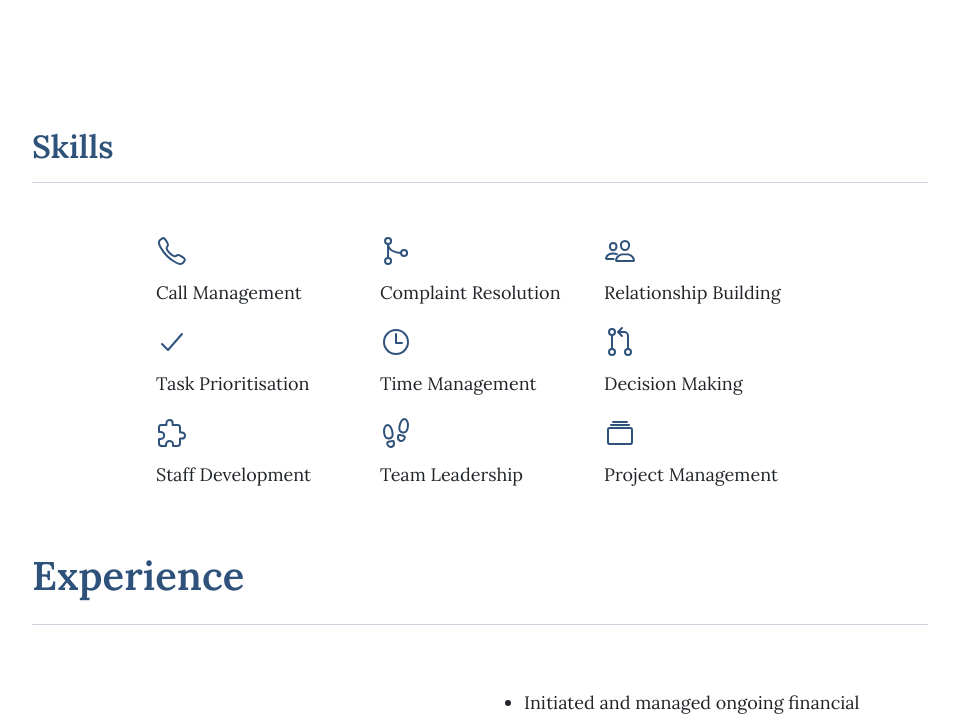
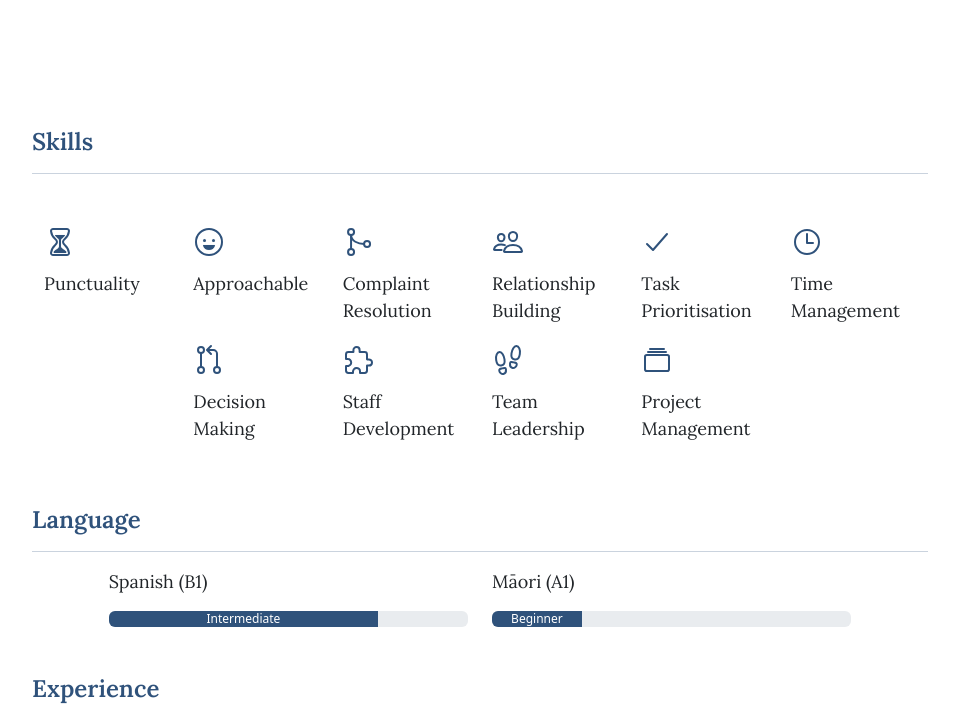
Before and after one commit to imjasonmurray/imjasonmurray.github.io, a plain HTML site: page index.html in a window 1280 px wide. Shown: the part 720-1436 px from the top of the page, without its empty margins (160-1119 px from the left). Drawn offline with nearby package versions, Linux system fonts and the light colour scheme.

Commit message:
Add files via upload

```diff
--- a/css/style.css
+++ b/css/style.css
@@ -102,3 +102,19 @@ body {
 .footer-img {
     width: 250px;
 }
+
+.skill-box{
+    border-radius: 15px;
+    transition-duration: 0.5s;
+    user-select: none;
+}
+.skill-box:hover{
+    border-radius: 15px;
+    background-color: #eaeef2;
+    transition-duration: 0.5s;
+    color: #2f527b;
+}
+
+.custom-progress-bar{
+    background-color: #2f527b;
+}
--- a/index.html
+++ b/index.html
@@ -41,7 +41,7 @@
                     </div>
                 </div>
                 <div class="col-lg-6 align-self-center mb-5">
-                    <h4 class="tittle-about">Jason Murray</h4>
+                    <h1 class="tittle-about fs-1 fw-bold">Jason Murray</h1>
                     <p>
                         I am a reliable candidate ready to take on challenges
                         using problem-solving and task-prioritisation skills to
@@ -55,67 +55,76 @@
         </section>
 
         <div>
-            <h2 class="fw-bold">Skills</h2>
+            <h2 class="fw-bold fs-4">Skills</h2>
             <hr />
         </div>
 
         <div class="container my-5">
             <div class="row justify-content-center">
-                <div class="skill-box col-lg-3 col-sm-4">
+                <div class="skill-box col-lg-2 col-md-6 col-sm-4">
                     <div class="skill-icon align-self-center">
-                        <ion-icon name="call-outline"></ion-icon>
+                        <ion-icon name="hourglass-outline"></ion-icon>
                     </div>
-                    <p class="w-100">Call Management</p>
+                    <p class="w-100">Punctuality</p>
                 </div>
-                <div class="skill-box col-lg-3 col-sm-4">
+
+                <div class="skill-box col-lg-2 col-md-6 col-sm-4">
+                    <div class="skill-icon align-self-center">
+                        <ion-icon name="happy-outline"></ion-icon>
+                    </div>
+                    <p class="w-100">Approachable</p>
+                </div>
+
+                <div class="skill-box col-lg-2 col-md-6 col-sm-4">
                     <div class="skill-icon align-self-center">
                         <ion-icon name="git-merge-outline"></ion-icon>
                     </div>
                     <p class="w-100">Complaint Resolution</p>
                 </div>
-                <div class="skill-box col-lg-3 col-sm-4">
+
+                <div class="skill-box col-lg-2 col-md-6 col-sm-4">
                     <div class="skill-icon align-self-center">
                         <ion-icon name="people-outline"></ion-icon>
                     </div>
                     <p class="w-100">Relationship Building</p>
                 </div>
-            </div>
 
-            <div class="row justify-content-center">
-                <div class="skill-box col-lg-3 col-sm-4">
+                <div class="skill-box col-lg-2 col-md-6 col-sm-4">
                     <div class="skill-icon align-self-center">
                         <ion-icon name="checkmark-outline"></ion-icon>
                     </div>
                     <p class="w-100">Task Prioritisation</p>
                 </div>
-                <div class="skill-box col-lg-3 col-sm-4">
+
+                <div class="skill-box col-lg-2 col-md-6 col-sm-4">
                     <div class="skill-icon align-self-center">
                         <ion-icon name="time-outline"></ion-icon>
                     </div>
                     <p class="w-100">Time Management</p>
                 </div>
-                <div class="skill-box col-lg-3 col-sm-4">
+
+                <div class="skill-box col-lg-2 col-md-6 col-sm-4">
                     <div class="skill-icon align-self-center">
                         <ion-icon name="git-pull-request-outline"></ion-icon>
                     </div>
                     <p class="w-100">Decision Making</p>
                 </div>
-            </div>
 
-            <div class="row justify-content-center">
-                <div class="skill-box col-lg-3 col-sm-4">
+                <div class="skill-box col-lg-2 col-md-6 col-sm-4">
                     <div class="skill-icon align-self-center">
                         <ion-icon name="extension-puzzle-outline"></ion-icon>
                     </div>
                     <p class="w-100">Staff Development</p>
                 </div>
-                <div class="skill-box col-lg-3 col-sm-4">
+
+                <div class="skill-box col-lg-2 col-md-6 col-sm-4">
                     <div class="skill-icon align-self-center">
                         <ion-icon name="footsteps-outline"></ion-icon>
                     </div>
                     <p class="w-100">Team Leadership</p>
                 </div>
-                <div class="skill-box col-lg-3 col-sm-4">
+
+                <div class="skill-box col-lg-2 col-md-6 col-sm-4">
                     <div class="skill-icon align-self-center">
                         <ion-icon name="albums-outline"></ion-icon>
                     </div>
@@ -123,9 +132,43 @@
                 </div>
             </div>
         </div>
+        <div>
+            <h2 class="fs-4 fw-bold">Language</h2>
+            <hr />
+        </div>
+        <div class="row justify-content-center">
+            <div class="col-lg-5">
+                <p>Spanish (B1)</p>
+                <div
+                    class="progress"
+                    role="progressbar"
+                    aria-label="Basic example"
+                    aria-valuenow="75"
+                    aria-valuemin="0"
+                    aria-valuemax="100">
+                    <div class="progress-bar custom-progress-bar w-75">
+                        Intermediate
+                    </div>
+                </div>
+            </div>
+            <div class="col-lg-5">
+                <p>Māori (A1)</p>
+                <div
+                    class="progress"
+                    role="progressbar"
+                    aria-label="Basic example"
+                    aria-valuenow="25"
+                    aria-valuemin="0"
+                    aria-valuemax="100">
+                    <div class="progress-bar custom-progress-bar w-25">
+                        Beginner
+                    </div>
+                </div>
+            </div>
+        </div>
 
         <div>
-            <h2 class="fw-bold fs-1 mb-4">Experience</h2>
+            <h2 class="fw-bold fs-4 pt-5">Experience</h2>
             <hr />
         </div>
 
@@ -346,7 +389,7 @@
             </div>
         </section>
         <div>
-            <h3 class="fs-4 fw-bold">Education</h3>
+            <h2 class="fs-4 fw-bold">Education</h2>
             <hr />
         </div>
 
@@ -371,8 +414,7 @@
                         <div class="accordion-body">
                             <p class="fs-5 fw-bold">
                                 New Zealand Certificate in Business -
-                                Introduction to Team Leadership Level 3 -
-                                Business
+                                Introduction to Team Leadership Level 3
                             </p>
                             <p>Date: October 2023 - Official graduation 2024</p>
                             <p>Location: Te Pūkenga, Christchurch</p>
@@ -445,7 +487,7 @@
                             data-bs-target="#collapseFour"
                             aria-expanded="false"
                             aria-controls="collapseFour">
-                            Health Science
+                            Bachelor of Health Sciences (Nursing)
                         </button>
                     </h2>
                     <div
@@ -454,7 +496,7 @@
                         data-bs-parent="#accordionExample">
                         <div class="accordion-body">
                             <p class="fs-5 fw-bold">
-                                Degree - Health Science (Nursing)
+                                Bachelor of Health Sciences (Nursing)
                             </p>
                             <p>Date: January 2012</p>
                             <p>
@@ -467,16 +509,26 @@
             </div>
         </div>
         <div>
-            <h3 class="fs-4 fw-bold">More about me</h3>
+            <h2 class="fs-4 fw-bold pt-5">More about me</h2>
             <hr />
         </div>
 
         <section class="footer">
             <p class="text-start">
-                I am a New Zealander of Pakeha and Ngāti Ruanui descent. I have
-                been married for 9 years. I have two Golden Retrievers. I take
-                pleasure in expanding my knowledge and building connections with
-                others
+                I am a New Zealander of Pakeha and Ngāti Ruanui descent. I lived
+                in Colombia for 5 years and had the opportunity to learn about
+                Latin American culture, that's where I met my wife and we have
+                been together for 11 years. I love dogs and I have two Golden
+                Retrievers (Jaco & Kiki).
+            </p>
+            <p>
+                I am passionate about personal growth and I am on a mission to
+                become the best version of myself. I take pleasure in expanding
+                my knowledge and building connections with others.
+            </p>
+            <p>
+                My personal interests are gaming, comedy, sports, working out,
+                reading and traveling.
             </p>
         </section>
     </body>
```
